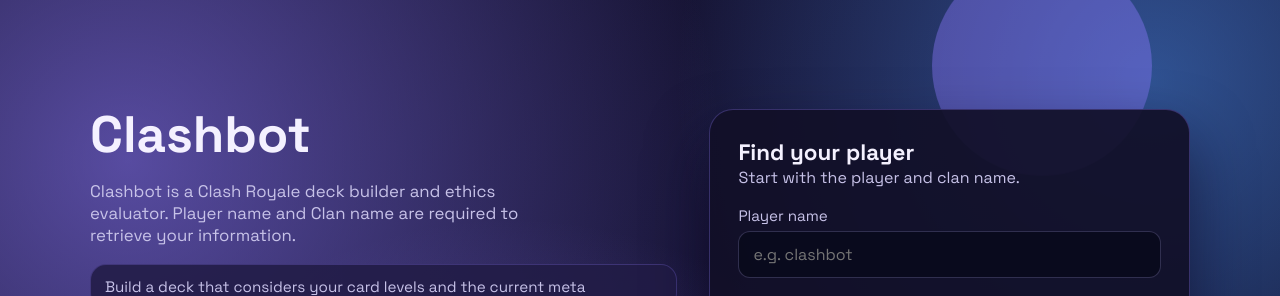
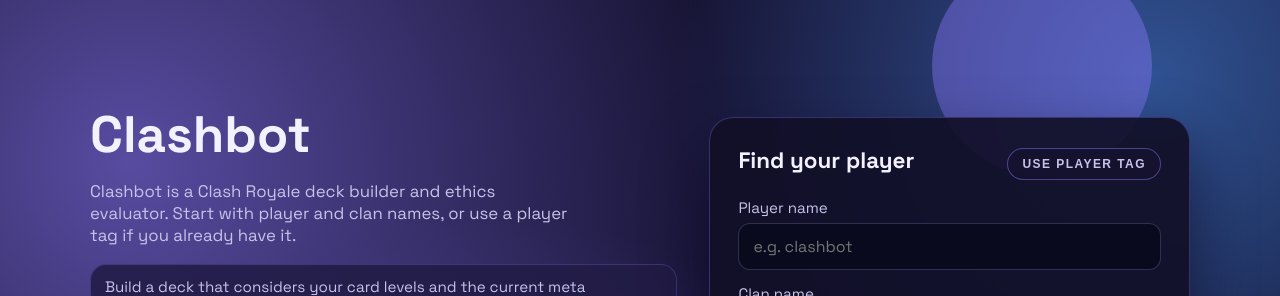
Before and after one commit to masongelletly/clashbot, a React (Vite) app in the folder frontend/: page / in a window 1280 px wide. Shown: the top 296 px of the page. Built offline with nearby package versions, Linux system fonts and the light colour scheme; no server answers.

Commit message:
playertag search and gradient

```diff
--- a/frontend/src/api/players.ts
+++ b/frontend/src/api/players.ts
@@ -7,7 +7,6 @@ export async function scanPlayerByNameAndClan(
   playerName: string,
   clanName: string
 ): Promise<ScanPlayersResponse> {
-
   const qs = new URLSearchParams({ playerName, clanName });
   const res = await fetch(`${API_BASE}/api/players/scan?${qs.toString()}`);
 
@@ -18,3 +17,17 @@ export async function scanPlayerByNameAndClan(
 
   return (await res.json()) as ScanPlayersResponse;
 }
+
+export async function scanPlayerByTag(
+  playerTag: string
+): Promise<ScanPlayersResponse> {
+  const qs = new URLSearchParams({ playerTag });
+  const res = await fetch(`${API_BASE}/api/players/by-tag?${qs.toString()}`);
+
+  if (!res.ok) {
+    const text = await res.text();
+    throw new Error(`Backend error (${res.status}): ${text}`);
+  }
+
+  return (await res.json()) as ScanPlayersResponse;
+}
--- a/frontend/src/pages/Ethics/Ethics.tsx
+++ b/frontend/src/pages/Ethics/Ethics.tsx
@@ -17,14 +17,14 @@ type EthicsLocationState = {
 
 /**
  * Calculate position on gradient line (0-100%)
- * Score range: approximately -10 to +10 (adjustable)
+ * Score range: -5 to +5 (adjustable)
  * Center (grey) is at 50%
  */
 function calculateGradientPosition(score: number): number {
   // Normalize score to 0-100% range
-  // Assuming score range of -15 to +15, adjust as needed
-  const minScore = -15;
-  const maxScore = 15;
+  // Assuming score range of -5 to +5, adjust as needed
+  const minScore = -6;
+  const maxScore = 6;
   const normalized = (score - minScore) / (maxScore - minScore);
   const clamped = Math.max(0, Math.min(1, normalized));
   return clamped * 100;
--- a/frontend/src/pages/Home/Home.css
+++ b/frontend/src/pages/Home/Home.css
@@ -112,6 +112,18 @@
   animation: home-fade-up 0.9s ease both;
 }
 
+.home__form-header {
+  display: flex;
+  justify-content: space-between;
+  align-items: flex-start;
+  gap: 12px;
+  flex-wrap: wrap;
+}
+
+.home__form-header .cards__sort-toggle {
+  margin-top: 2px;
+}
+
 .home__active-card {
   background: var(--surface);
   border-radius: 24px;
@@ -146,6 +158,32 @@
   gap: 6px;
   font-size: 0.95rem;
   color: var(--muted);
+}
+
+.cards__sort-toggle {
+  padding: 8px 14px;
+  border-radius: 999px;
+  border: 1px solid rgba(143, 123, 255, 0.45);
+  background: rgba(22, 19, 46, 0.65);
+  color: var(--muted);
+  font-size: 0.75rem;
+  letter-spacing: 0.12em;
+  text-transform: uppercase;
+  font-weight: 600;
+  cursor: pointer;
+  transition: transform 0.2s ease, border-color 0.2s ease, color 0.2s ease;
+}
+
+.cards__sort-toggle:hover {
+  transform: translateY(-1px);
+  border-color: rgba(77, 155, 255, 0.7);
+  color: var(--ink);
+}
+
+.cards__sort-toggle:disabled {
+  opacity: 0.6;
+  cursor: not-allowed;
+  transform: none;
 }
 
 .home__field input {
--- a/frontend/src/pages/Home/Home.tsx
+++ b/frontend/src/pages/Home/Home.tsx
@@ -1,6 +1,6 @@
 import { useEffect, useState } from "react";
 import { Link } from "react-router-dom";
-import { scanPlayerByNameAndClan } from "../../api/players";
+import { scanPlayerByNameAndClan, scanPlayerByTag } from "../../api/players";
 import ActivePlayerBadge from "../../components/ActivePlayerBadge/ActivePlayerBadge";
 import { useActivePlayer } from "../../state/ActivePlayerContext";
 import "./Home.css";
@@ -10,29 +10,40 @@ import type * as CRTypes from "../../../../shared/types/cr-api-types";
 export default function Home() {
   const [playerName, setPlayerName] = useState("");
   const [clanName, setClanName] = useState("");
+  const [playerTag, setPlayerTag] = useState("");
   const [data, setData] = useState<CRTypes.ScanPlayersResponse | null>(null);
   const [err, setErr] = useState<string | null>(null);
   const [loading, setLoading] = useState(false);
   const { player: activePlayer, setPlayer, setPlayerProfile } = useActivePlayer();
   const [showSearchForm, setShowSearchForm] = useState(!activePlayer);
+  const [usePlayerTag, setUsePlayerTag] = useState(false);
 
   async function onFetch() {
     setErr(null);
     setData(null);
     setShowSearchForm(true);
 
-    if (!playerName.trim() || !clanName.trim()) {
+    const trimmedPlayerName = playerName.trim();
+    const trimmedClanName = clanName.trim();
+    const trimmedPlayerTag = playerTag.trim();
+
+    if (usePlayerTag) {
+      if (!trimmedPlayerTag) {
+        setErr("Player tag is required");
+        return;
+      }
+    } else {
+      if (!trimmedPlayerName || !trimmedClanName) {
         setErr("Player name and clan name are required");
         return;
+      }
     }
 
     setLoading(true);
     try {
-      const resp = await scanPlayerByNameAndClan(
-        playerName.trim(),
-        clanName.trim()
-      );
-
+      const resp = usePlayerTag
+        ? await scanPlayerByTag(trimmedPlayerTag)
+        : await scanPlayerByNameAndClan(trimmedPlayerName, trimmedClanName);
       setData(resp);
     } catch (e: any) {
       setErr(e?.message ?? String(e));
@@ -44,8 +55,31 @@ export default function Home() {
   const matches = data?.matches ?? [];
   const hasResults = matches.length > 0;
   const noResults = !!data && matches.length === 0;
+  const noResultsMessage = usePlayerTag
+    ? "No player found with that tag."
+    : "No players found matching that name in that clan.";
   const primaryMatch = matches[0];
   const showWelcomeCard = !!activePlayer && !showSearchForm && !data && !loading;
+  const errorMessage = (() => {
+    if (!err) {
+      return null;
+    }
+    const match = err.match(/\b(\d{3})\b/);
+    if (!match) {
+      return err;
+    }
+    const status = Number(match[1]);
+    if (Number.isNaN(status)) {
+      return err;
+    }
+    if (status >= 500) {
+      return "Server issue. Try again later.";
+    }
+    if (status >= 400) {
+      return "We couldn't find that player. Double-check the details and try again.";
+    }
+    return err;
+  })();
 
   useEffect(() => {
     if (!primaryMatch) {
@@ -64,18 +98,23 @@ export default function Home() {
     setPlayerProfile(data.playerDetails);
   }, [data?.playerDetails, setPlayerProfile]);
 
-  useEffect(() => {
-    if (activePlayer) {
-      setShowSearchForm(false);
-    }
-  }, [activePlayer]);
-
   function onSwitchPlayer() {
     setPlayer(null);
     setData(null);
     setErr(null);
     setPlayerName("");
     setClanName("");
+    setPlayerTag("");
+    setUsePlayerTag(false);
+    setShowSearchForm(true);
+  }
+
+  function onToggleSearchMode() {
+    setUsePlayerTag((prev) => !prev);
+    setErr(null);
+    setPlayerName("");
+    setClanName("");
+    setPlayerTag("");
     setShowSearchForm(true);
   }
 
@@ -93,7 +132,7 @@ export default function Home() {
           <div className="home__copy">
             <h1>Clashbot</h1>
             <p>
-              Clashbot is a Clash Royale deck builder and ethics evaluator. Player name and Clan name are required to retrieve your information.
+              Clashbot is a Clash Royale deck builder and ethics evaluator. Start with player and clan names, or use a player tag if you already have it.
             </p>
             <div className="home__hint-row">
               <div className="home__hint">
@@ -118,19 +157,41 @@ export default function Home() {
                 void onFetch();
               }}
             >
+              <div className="home__form-header">
                 <div>
                   <h2>Find your player</h2>
-                <div className="home__results-count">
-                  Start with the player and clan name.
                 </div>
+                <button
+                  className="cards__sort-toggle"
+                  type="button"
+                  onClick={onToggleSearchMode}
+                  aria-pressed={usePlayerTag}
+                  disabled={loading}
+                >
+                  {usePlayerTag ? "Use name + clan" : "Use player tag"}
+                </button>
               </div>
               <div className="home__form-grid">
+                {usePlayerTag ? (
+                  <label className="home__field">
+                    Player tag
+                    <input
+                      value={playerTag}
+                      onChange={(e) => setPlayerTag(e.target.value)}
+                      placeholder="e.g. 298P8QUPG"
+                      maxLength={30}
+                      disabled={loading}
+                    />
+                  </label>
+                ) : (
+                  <>
                     <label className="home__field">
                       Player name
                       <input
                         value={playerName}
                         onChange={(e) => setPlayerName(e.target.value)}
                         placeholder="e.g. clashbot"
+                        maxLength={30}
                         disabled={loading}
                       />
                     </label>
@@ -140,9 +201,12 @@ export default function Home() {
                         value={clanName}
                         onChange={(e) => setClanName(e.target.value)}
                         placeholder="e.g. supersell"
+                        maxLength={30}
                         disabled={loading}
                       />
                     </label>
+                  </>
+                )}
               </div>
               <div className="home__actions">
                 <button
@@ -186,15 +250,15 @@ export default function Home() {
         </header>
 
         <section className="home__results">
-          {err && <div className="home__error">{err}</div>}
+          {errorMessage && <div className="home__error">{errorMessage}</div>}
 
-          {noResults && (
+          {!errorMessage && noResults && (
             <div className="home__hint">
-              No players found matching that name in that clan.
+              {noResultsMessage}
             </div>
           )}
 
-          {hasResults && primaryMatch && (
+          {!errorMessage && hasResults && primaryMatch && (
             <>
               <div className="home__found">
                 <div className="home__found-header">
```
Also changed, not shown: 2 other files (tests, documents, lock files or other folders). Lines whose indentation alone changed are shown as unchanged.
